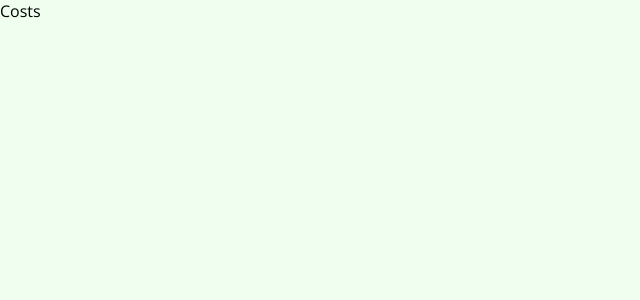
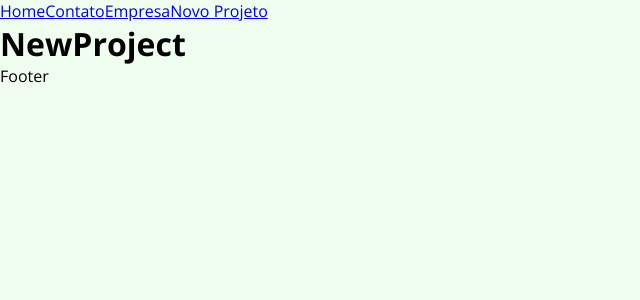
Before and after one commit to VitoriaAkemi/Costs, a React (Create React App) app: page /new-project in a window 1280 px wide. Shown: the top 300 px of the page, without its empty margins (0-640 px from the left). Built offline with nearby package versions, Linux system fonts and the light colour scheme.

Commit message:
fazendo roteamento

```diff
--- a/src/App.js
+++ b/src/App.js
@@ -1,9 +1,26 @@
+import {BrowserRouter as Router, Routes, Route, Link  } from 'react-router-dom'
+import Home from './components/pages/Home'
+import Contact from './components/pages/Contact'
+import Company from './components/pages/Company'
+import NewProject from './components/pages/NewProject'
 
 function App() {
   return (
-    <div className="App">
-      <p>Costs</p>
-    </div>
+    <Router>
+      <ul>
+        <Link to="/">Home</Link>
+        <Link to="/company">Contato</Link>
+        <Link to="/contact">Empresa</Link>
+        <Link to="/new-project">Novo Projeto</Link>
+      </ul>
+      <Routes>
+        <Route exact path='/' element={<Home/>} />
+        <Route exact path='/company' element={<Contact/>} />
+        <Route exact path='/contact' element={<Company/>} />
+        <Route exact path='/new-project' element={<NewProject/>} />
+      </Routes>
+        <p>Footer</p>
+    </Router>
   );
 }
 
--- /dev/null
+++ b/src/components/pages/Company.js
@@ -0,0 +1,5 @@
+function Company () {
+    return <h1>Company</h1>
+}
+
+export default Company
--- /dev/null
+++ b/src/components/pages/Contact.js
@@ -0,0 +1,5 @@
+function Contact () {
+    return <h1>Contact</h1>
+}
+
+export default Contact
--- /dev/null
+++ b/src/components/pages/Home.js
@@ -0,0 +1,5 @@
+function Home () {
+    return <h1>Home</h1>
+}
+
+export default Home
--- /dev/null
+++ b/src/components/pages/NewProject.js
@@ -0,0 +1,5 @@
+function NewProject () {
+    return <h1>NewProject</h1>
+}
+
+export default NewProject
```
